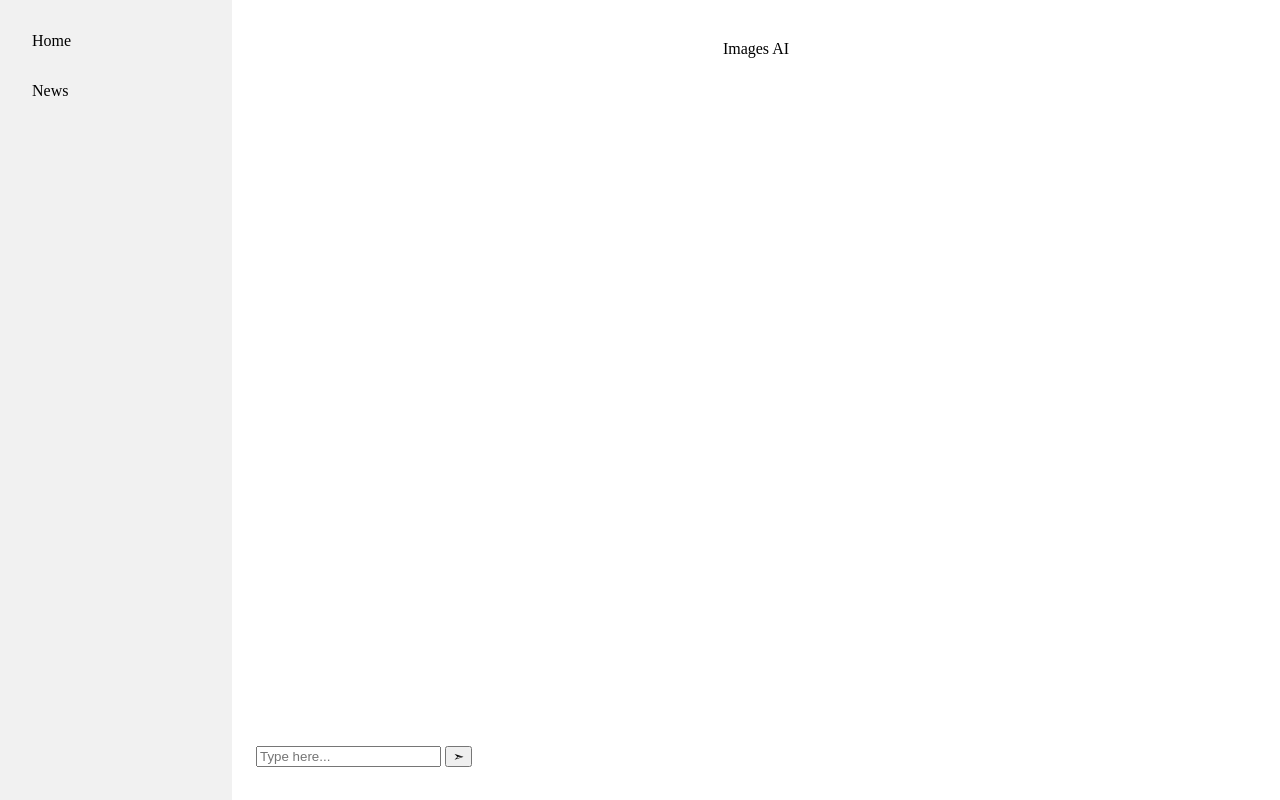
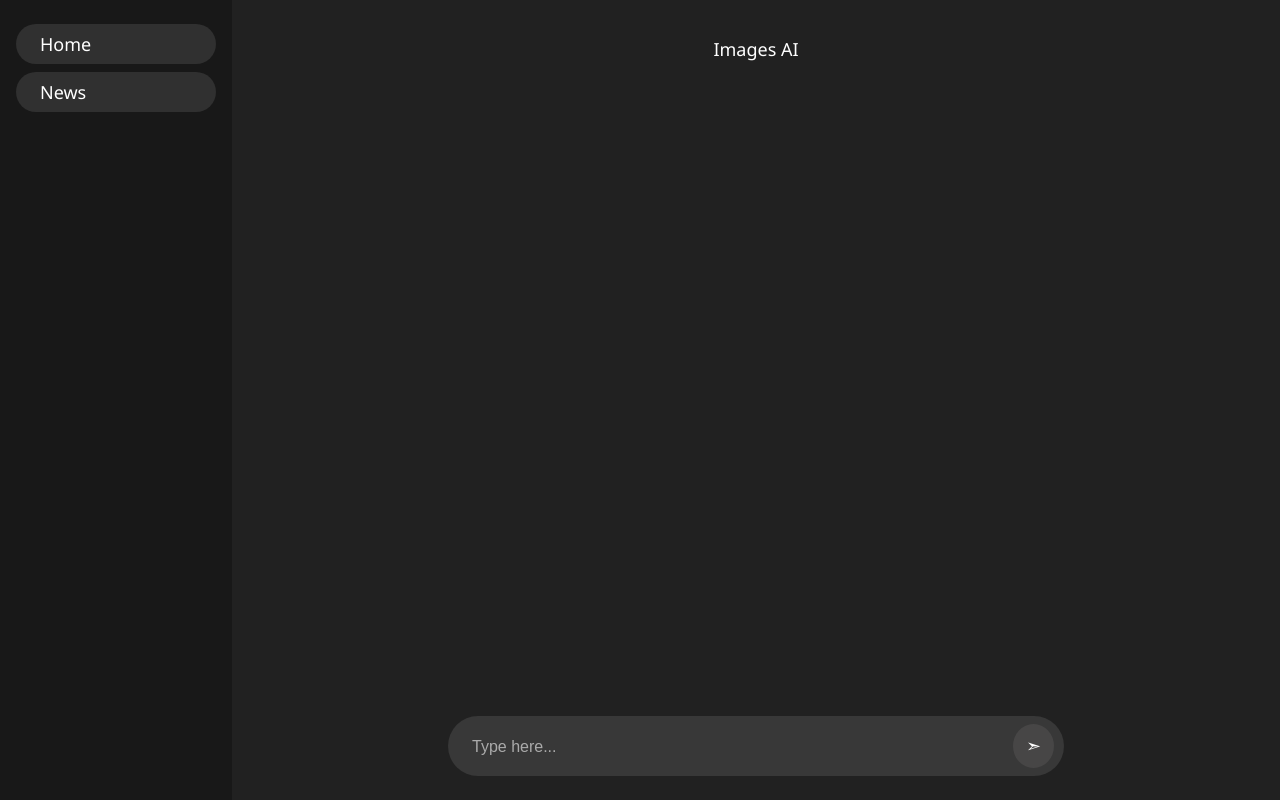
Before and after one commit to shauryachichra5/Images-AI, a FastAPI app: page /chat in a window 1280 px wide. Run offline with FastAPI, Linux system fonts and the light colour scheme.

Commit message:
Update chat.css
> Beautification
> Add css for chat bar, send button,, messages

```diff
--- a/app/static/css/chat.css
+++ b/app/static/css/chat.css
@@ -1,33 +1,46 @@
+/*Basic body*/
 html, body {
     height: 100%;
     margin: 0;
     padding: 0;
-}
-body {
-  margin: 0;
-  padding: 0;
+    font-family: 'Segoe UI', Tahoma, Geneva, Verdana, sans-serif;
+    font-size: 18px;
 }
 .container {
     display: flex;
     height: 100vh; /* full viewport height */
 }
+
+/* Sidebar */
 .sidebar {
     width: 200px;
-    background-color: #f1f1f1;
+    background-color:#181818;
     padding: 16px;
 }
 .sidebar a {
-  display: block;
-  color: black;
-  padding: 16px;
-  text-decoration: none;
+    display: block;
+    color: rgb(255, 255, 255);
+    padding: 8px;
+    padding-left: 24px;
+    text-decoration: none;
+    background-color:#ffffff1a;
+    margin: 8px 0;             /* space between buttons */
+    border-radius: 32px;        /* rounded corners */
+    transition: background 0.3s;
+    align-items: center;       /* vertical alignment */
+    justify-content: flex-start; /* left align */
+    display: flex;
 }
+
+/* Chat container */
 .chat {
     flex: 1; /* takes remaining space */
     padding: 16px;
     overflow-y: auto;
     display: flex;
     flex-direction: column;
+    background-color: #212121;
+    color: white;
 }
 .heading {
     padding: 8px;
@@ -40,9 +53,95 @@
     flex: 1;
     padding: 16px;
     overflow-y: auto;
+    justify-content: flex-start;
+    margin: 8px 200px;
+    display: flex;
+    flex-direction: column;
 }
+/* Chat bar */
 .chat_bar {
-    padding: 8px;
-    width: 100%;
-    height: 30px;
+    display: flex;
+    align-items: center;        /* vertical centering */
+    justify-content: flex-start;/* left align */
+    padding: 8px 12px;
+    padding-right: 10px;
+    background-color:#ffffff1a;
+    border-radius: 32px;
+    transition: background 0.3s;
+    margin: 8px 200px;          /* top/bottom like sidebar, left/right wider */
 }
+.chat_input {
+    padding-left: 12px;
+    background-color: transparent; /* see-through background */
+    border: none;                  /* remove input border */
+    outline: none;                 /* remove blue focus outline */
+    color: white;                  /* text color */
+    width: 100%;                   /* take full width inside chat_bar */
+    font-size: 18px;               /* readable text */
+}
+.chat_input::placeholder {
+    color: #aaa;       /* light gray */
+    opacity: 1;        /* some browsers (like Firefox) make it lighter by default */
+    font-size: 16px;
+}
+
+/* Send button for bar */
+.send_btn {
+    width: 44px;
+    height: 44px;
+    border-radius: 50%; /* perfect circle */
+    display: flex;
+    align-items: center;
+    justify-content: center;
+    background-color: #cbc3c31a;
+    border: none;
+    cursor: pointer;
+    color:white;
+    position: relative;
+    font-size: 18px;
+}
+.send_btn:hover {
+    background-color: #cbc3c30d; /* new color on hover */
+    content: "Send";
+    position: relative;
+}
+.send_btn::after {
+    content: "Send";
+    position: absolute;
+    top: 110%;               /* position below button */
+    left: 50%;
+    transform: translateX(-50%); /* center horizontally */
+    background: #333;
+    color: white;
+    font-size: 12px;
+    padding: 4px 8px;
+    border-radius: 6px;
+    opacity: 0;
+    pointer-events: none;
+    transition: opacity 0.3s;
+    white-space: nowrap;
+    z-index: 9999; /* make sure it’s above other elements */
+}
+.send_btn:hover::after {
+    opacity: 1;
+}
+
+/* User-bot messages */
+.message {
+    max-width: 60%;
+    padding: 10px 14px;
+    margin: 6px 0;
+    border-radius: 16px;
+    word-wrap: break-word;
+}
+.message.left {
+    align-self: flex-start;
+    background-color: #333;
+    border-bottom-left-radius: 4px;
+}
+.message.right {
+    align-self: flex-end;
+    background-color: #4cafef;
+    color: white;
+    border-bottom-right-radius: 4px;
+}
```
